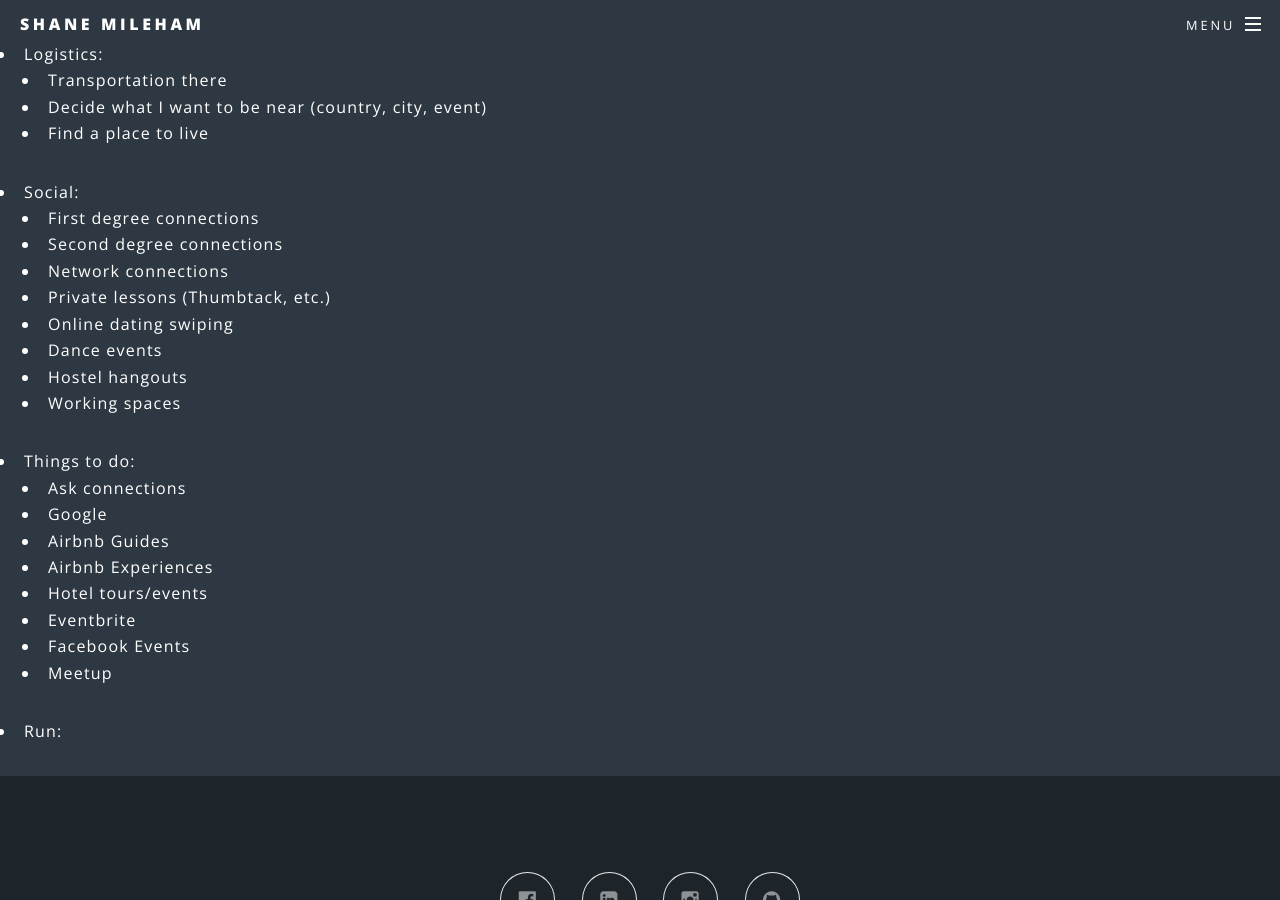
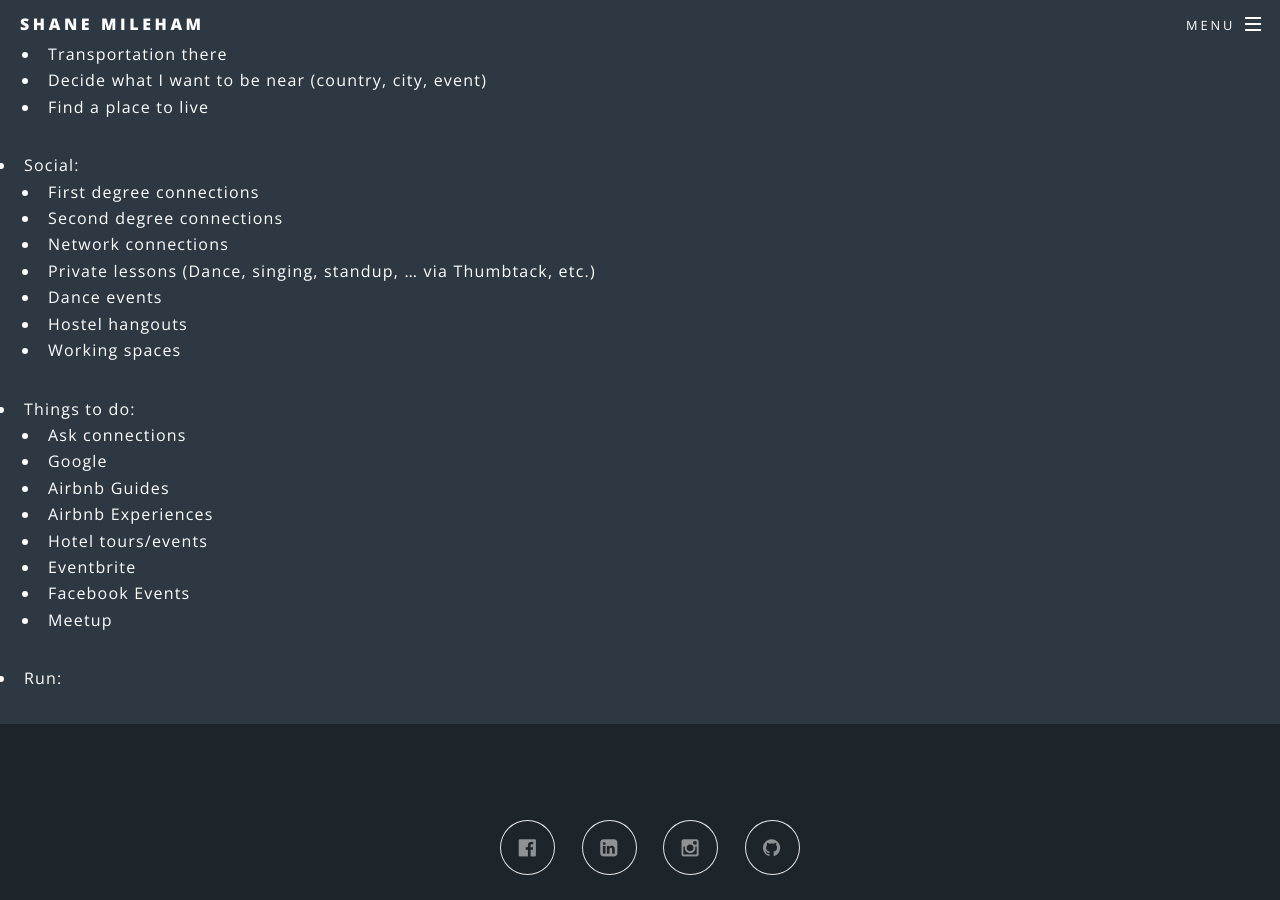
Before and after one commit to shanemileham/shanemileham.github.io, a Jekyll site: the page built from _kb/travel/planning.md, in a window 1280 px wide and 900 px high, scrolled down 4390 px. Built offline with Jekyll 4.4.1, drawn with Linux system fonts in a browser that asks for light colours; comment, search, counter and statistics services are not loaded; some of the changed text lies outside the part shown.

Commit message:
Updated travel planning

```diff
--- a/_kb/travel/planning.md
+++ b/_kb/travel/planning.md
@@ -81,7 +81,6 @@
 - Network connections
   - Post in groups of people you like asking who is there or for intros
 - Private or group lessons (dancing, singing, language, cooking, photography, ...)
-- Online dating there (tinder, bumble, hinge, etc.)
 - Specialty events (dance, acroyoga, martial arts, ...)
 - Hang out around hostels
 - Coworking spaces
@@ -141,8 +140,7 @@
   - First degree connections
   - Second degree connections
   - Network connections
-  - Private lessons (Thumbtack, etc.)
-  - Online dating swiping
+  - Private lessons (Dance, singing, standup, ... via Thumbtack, etc.)
   - Dance events
   - Hostel hangouts
   - Working spaces
```
